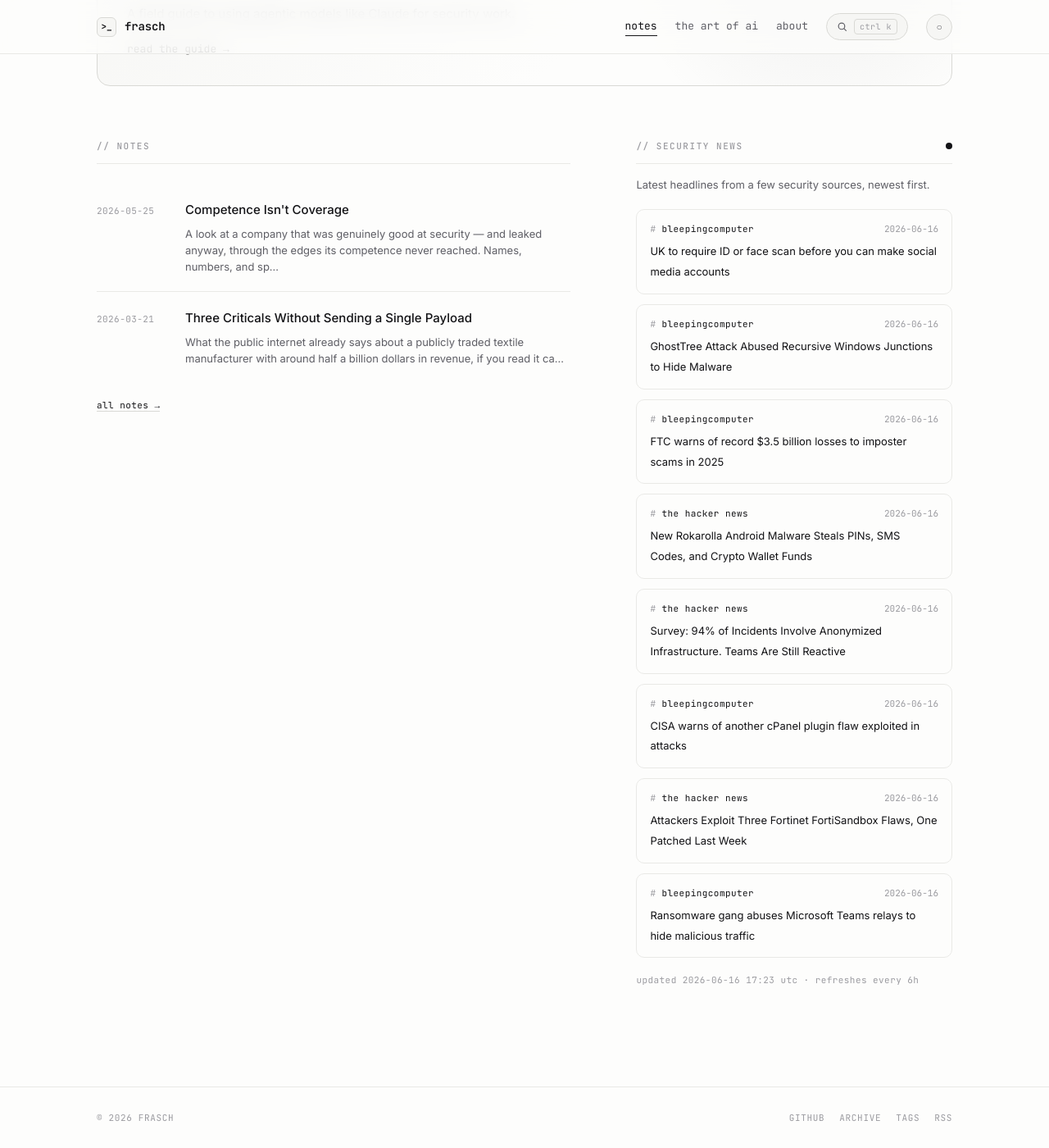
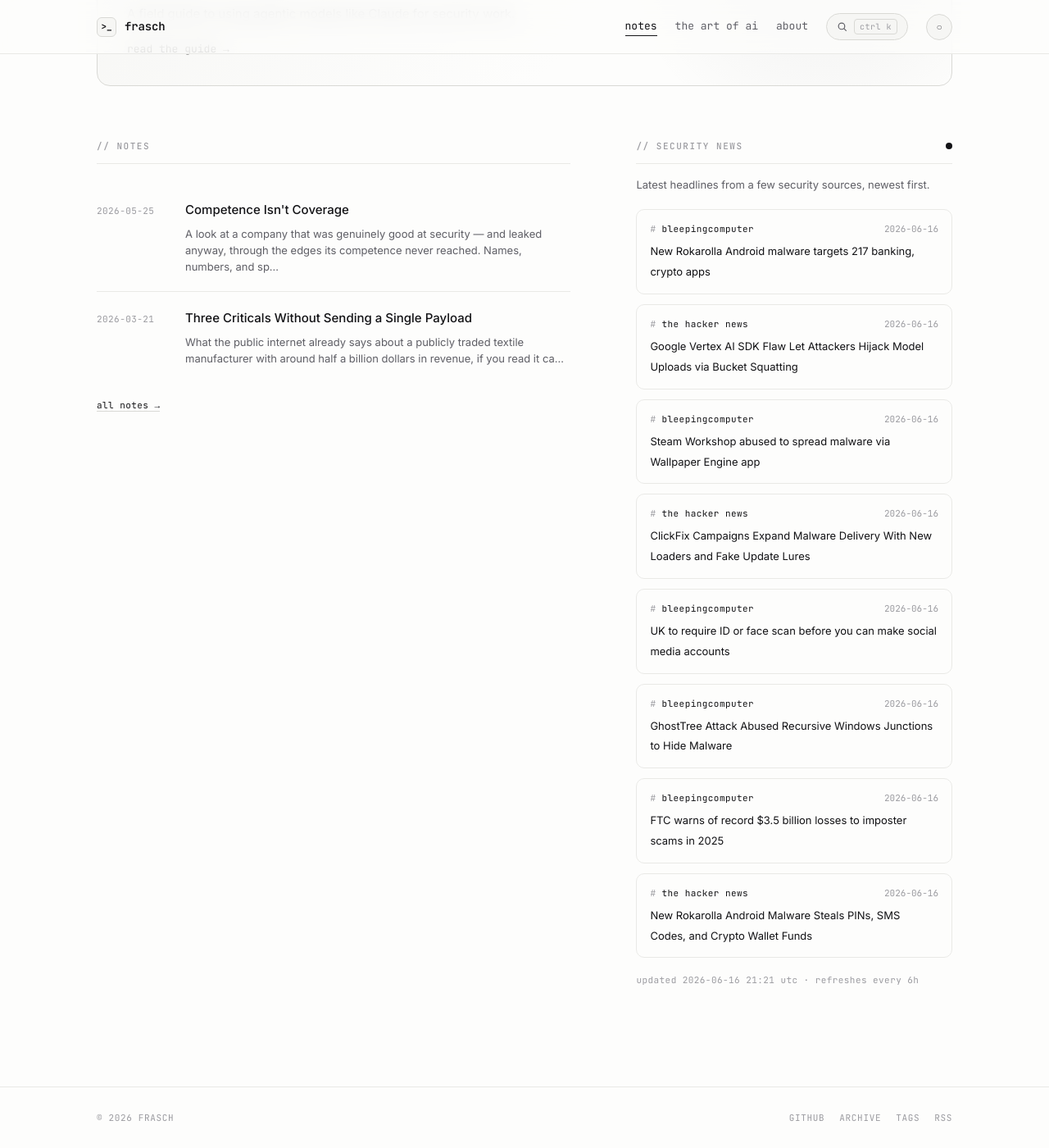
Before and after one commit to whoisfrasch/frasch, a Jekyll site: the page built from index.html, in a window 1280 px wide and 1400 px high, scrolled down 615 px. Shown: the whole window at 82% size. Built offline with Jekyll 4.4.1, drawn with Linux system fonts in a browser that asks for light colours.

Commit message:
Refresh security news feed

```diff
--- a/_data/news.json
+++ b/_data/news.json
@@ -1,6 +1,30 @@
 {
-  "updated": "2026-06-16T17:23:19Z",
+  "updated": "2026-06-16T21:21:00Z",
   "items": [
+    {
+      "source": "bleepingcomputer",
+      "title": "New Rokarolla Android malware targets 217 banking, crypto apps",
+      "link": "https://www.bleepingcomputer.com/news/security/new-rokarolla-android-malware-targets-217-banking-crypto-apps/",
+      "date": "2026-06-16T20:04:11Z"
+    },
+    {
+      "source": "the hacker news",
+      "title": "Google Vertex AI SDK Flaw Let Attackers Hijack Model Uploads via Bucket Squatting",
+      "link": "https://thehackernews.com/2026/06/google-vertex-ai-sdk-flaw-let-attackers.html",
+      "date": "2026-06-16T19:05:41Z"
+    },
+    {
+      "source": "bleepingcomputer",
+      "title": "Steam Workshop abused to spread malware via Wallpaper Engine app",
+      "link": "https://www.bleepingcomputer.com/news/security/steam-workshop-abused-to-spread-malware-via-wallpaper-engine-app/",
+      "date": "2026-06-16T18:27:55Z"
+    },
+    {
+      "source": "the hacker news",
+      "title": "ClickFix Campaigns Expand Malware Delivery With New Loaders and Fake Update Lures",
+      "link": "https://thehackernews.com/2026/06/clickfix-campaigns-expand-malware.html",
+      "date": "2026-06-16T17:41:28Z"
+    },
     {
       "source": "bleepingcomputer",
       "title": "UK to require ID or face scan before you can make social media accounts",
@@ -24,30 +48,6 @@
       "title": "New Rokarolla Android Malware Steals PINs, SMS Codes, and Crypto Wallet Funds",
       "link": "https://thehackernews.com/2026/06/new-rokarolla-android-malware-steals.html",
       "date": "2026-06-16T13:10:17Z"
-    },
-    {
-      "source": "the hacker news",
-      "title": "Survey: 94% of Incidents Involve Anonymized Infrastructure. Teams Are Still Reactive",
-      "link": "https://thehackernews.com/2026/06/survey-94-of-incidents-involve.html",
-      "date": "2026-06-16T11:30:00Z"
-    },
-    {
-      "source": "bleepingcomputer",
-      "title": "CISA warns of another cPanel plugin flaw exploited in attacks",
-      "link": "https://www.bleepingcomputer.com/news/security/cisa-warns-of-another-actively-exploited-cpanel-plugin-flaw/",
-      "date": "2026-06-16T10:47:59Z"
-    },
-    {
-      "source": "the hacker news",
-      "title": "Attackers Exploit Three Fortinet FortiSandbox Flaws, One Patched Last Week",
-      "link": "https://thehackernews.com/2026/06/attackers-exploit-three-fortinet.html",
-      "date": "2026-06-16T10:30:41Z"
-    },
-    {
-      "source": "bleepingcomputer",
-      "title": "Ransomware gang abuses Microsoft Teams relays to hide malicious traffic",
-      "link": "https://www.bleepingcomputer.com/news/security/ransomware-gang-abuses-microsoft-teams-relays-to-hide-malicious-traffic/",
-      "date": "2026-06-16T10:18:48Z"
     }
   ]
 }
```
